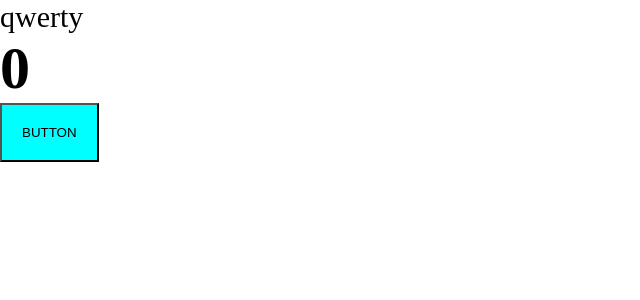
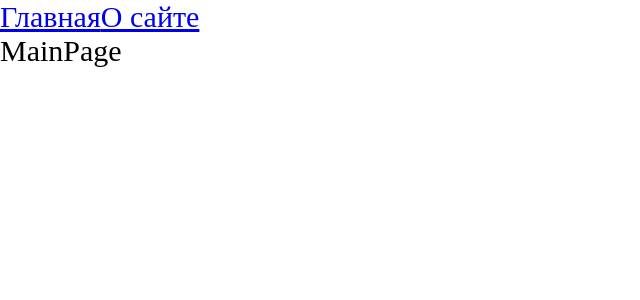
Before and after one commit to Makkini/React-app, a React app: page / in a window 1280 px wide. Shown: the top 300 px of the page, without its empty margins (0-640 px from the left). Built offline with nearby package versions, Linux system fonts and the light colour scheme.

Commit message:
create react router-dom

```diff
--- a/package.json
+++ b/package.json
@@ -15,6 +15,7 @@
     "@types/node": "^17.0.45",
     "@types/react": "^18.2.7",
     "@types/react-dom": "^18.2.4",
+    "@types/react-router-dom": "^5.3.3",
     "@types/webpack": "^5.28.1",
     "@types/webpack-dev-server": "^4.7.2",
     "css-loader": "^6.8.1",
@@ -32,6 +33,7 @@
   },
   "dependencies": {
     "react": "^18.2.0",
-    "react-dom": "^18.2.0"
+    "react-dom": "^18.2.0",
+    "react-router-dom": "^6.11.2"
   }
 }
--- a/src/App.tsx
+++ b/src/App.tsx
@@ -1,11 +1,21 @@
-import React from 'react';
-import { Counter } from './Components/Counter';
-import './index.scss'
+import { Suspense } from 'react';
+import { Link } from 'react-router-dom';
+import { Route, Routes } from 'react-router-dom';
+import './index.scss';
+import { AboutPageAsync } from './pages/AboutPage/AboutPage.async';
+import { MainPageAsync } from './pages/MainPage/MainPage.async';
+
 export const App = () => {
   return (
-    <div className='app'>
-        qwerty
-      <Counter />
+    <div className="app">
+      <Link to={'/'}>Главная</Link>
+      <Link to={'/about'}>О сайте</Link>
+      <Suspense fallback={<div>Loading...</div>}>
+        <Routes>
+          <Route path={'/about'} element={<AboutPageAsync />} />
+          <Route path={'/'} element={<MainPageAsync />} />
+        </Routes>
+      </Suspense>
     </div>
   );
 };
--- a/src/index.tsx
+++ b/src/index.tsx
@@ -1,4 +1,9 @@
-import { render } from 'react-dom';
-import { Counter } from './Components/Counter';
+import ReactDOM from 'react-dom/client';
 import { App } from './App';
-render(<App />, document.getElementById('root'));
+import { BrowserRouter } from 'react-router-dom';
+const root = ReactDOM.createRoot(document.getElementById('root'));
+root.render(
+  <BrowserRouter>
+    <App />
+  </BrowserRouter>,
+);
--- /dev/null
+++ b/src/pages/AboutPage/AboutPage.async.tsx
@@ -0,0 +1,2 @@
+import { lazy } from 'react';
+export const AboutPageAsync = lazy(() => import('./AboutPage'));
--- /dev/null
+++ b/src/pages/AboutPage/AboutPage.tsx
@@ -0,0 +1,5 @@
+import React from 'react';
+const AboutPage = () => {
+  return <div>about page</div>;
+};
+export default AboutPage;
--- /dev/null
+++ b/src/pages/MainPage/MainPage.async.tsx
@@ -0,0 +1,2 @@
+import { lazy } from 'react';
+export const MainPageAsync = lazy(() => import('./MainPage'));
--- /dev/null
+++ b/src/pages/MainPage/MainPage.tsx
@@ -0,0 +1,5 @@
+import React from 'react';
+const MainPage = () => {
+  return <div>MainPage</div>;
+};
+export default MainPage;
```
Also changed, not shown: 2 other files (tests, documents, lock files or other folders).
